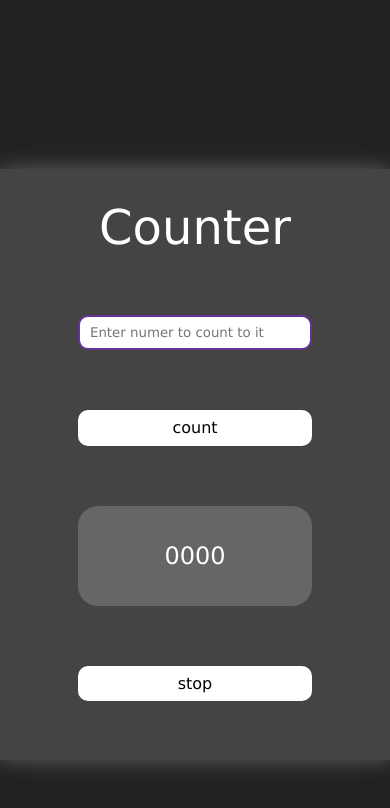
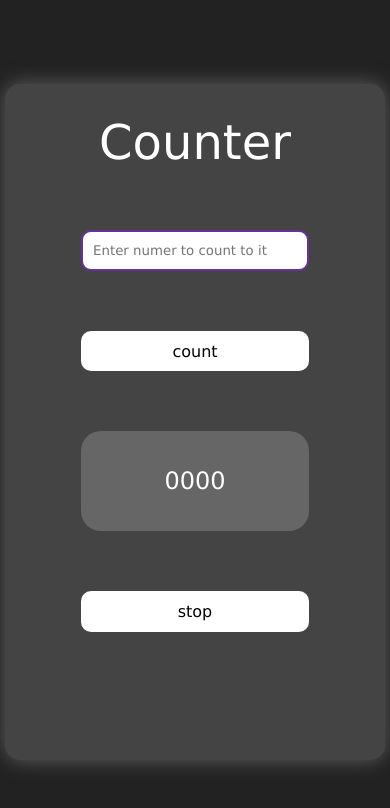
Before and after one commit to mahmoud2ali/counter, a plain HTML site: page index.html in a window 390 px wide. Drawn offline with nearby package versions, Linux system fonts and the light colour scheme.

Commit message:
mediaQ added

```diff
--- a/style.css
+++ b/style.css
@@ -104,3 +104,14 @@ input{
         transform: translateY(-20px)
     }
 }
+
+@media (max-width: 600px)
+{
+    .container
+    {
+        height: 80vh;
+        width: 45vh;
+        margin-top: 10vh;
+        border-radius: 15px;
+    }
+}
```
